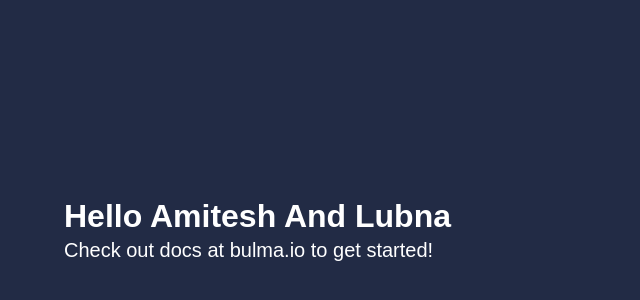
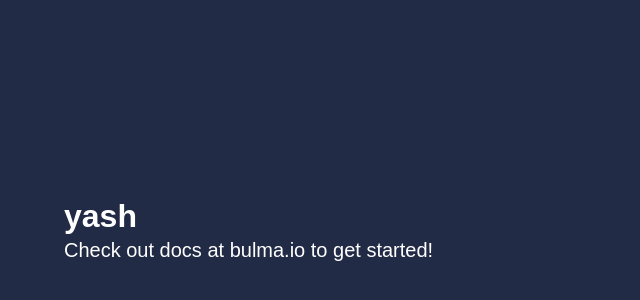
Before and after one commit to HackClubSKNCOE/websiteV1, a website: page index.html in a window 1280 px wide. Shown: the part 170-470 px from the top of the page, without its empty margins (0-640 px from the left). Drawn offline with nearby package versions, Linux system fonts and the light colour scheme.

Commit message:
yash init

```diff
--- a/index.html
+++ b/index.html
@@ -20,7 +20,7 @@
       <div class="hero-body">
         <div class="container">
           <h1 class="title">
-            Hello Amitesh And Lubna
+            yash
           </h1>
           <h2 class="subtitle">
            Check out docs at bulma.io to get started!
```
